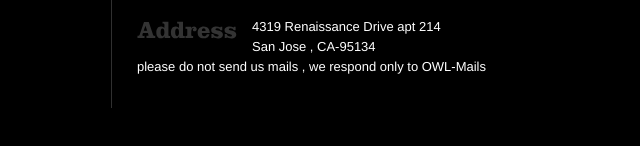
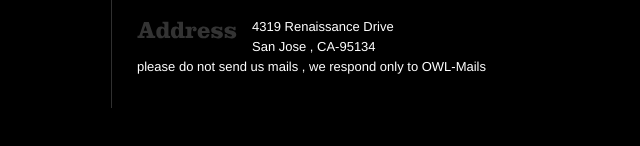
Before and after one commit to sangmeshcp/herrister.github.io, a plain HTML site: page index.html in a window 1280 px wide. Shown: the part 432-578 px from the top of the page, 408-1048 px from the left. Drawn offline with nearby package versions, Linux system fonts and the light colour scheme.

Commit message:
Update index.html

```diff
--- a/index.html
+++ b/index.html
@@ -27,7 +27,7 @@
 			</li>
 			<li>
 				<h3>Address</h3>
-				<p>4319 Renaissance Drive apt 214<br/>San Jose , CA-95134</p><br/>
+				<p>4319 Renaissance Drive<br/>San Jose , CA-95134</p><br/>
                 <p> please do not send us mails , we respond only to OWL-Mails</p>
 			</li>
 
```
